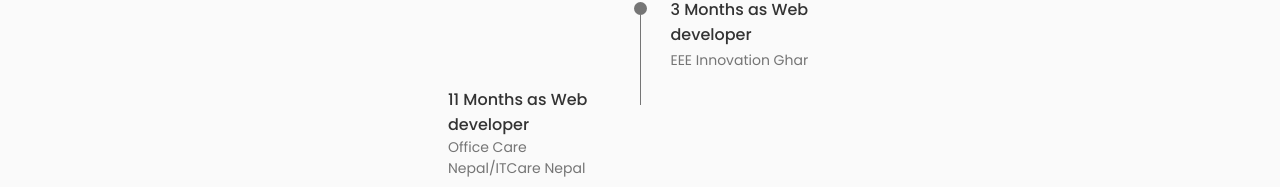
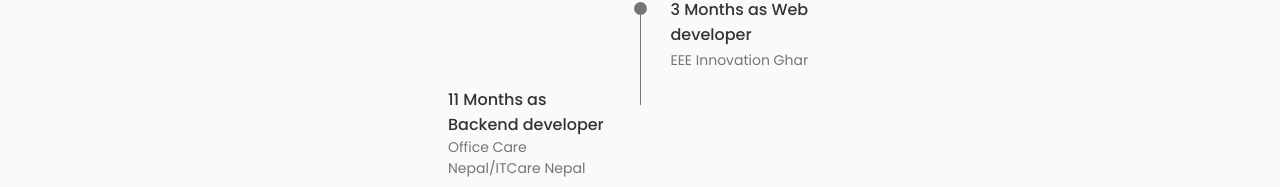
Before and after one commit to 22man67hh/portfolio-manish, a React (Create React App) app: page / in a window 1280 px wide. Both pictures are taken after a click on the element "Experience". Shown: the part 4857-5044 px from the top of the page. Built offline with nearby package versions, Linux system fonts and the light colour scheme.

Commit message:
some changes

```diff
--- a/src/Components/qualification/Qualification.jsx
+++ b/src/Components/qualification/Qualification.jsx
@@ -121,7 +121,7 @@
                 </div>
               </div>
                <div>
-                <h3 className="qualification__title">11 Months as Web developer</h3>
+                <h3 className="qualification__title">11 Months as Backend developer</h3>
                 <span className="qualification__subtitle">Office Care Nepal/ITCare Nepal</span>
                 <div className="qualification__calender">
 
```
